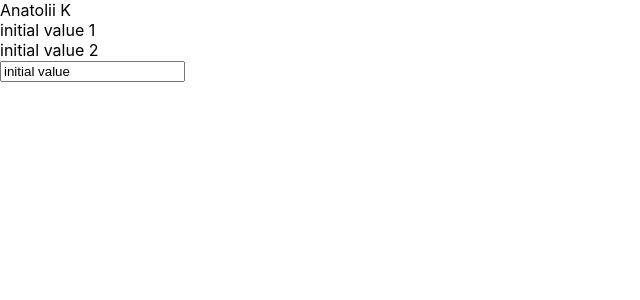
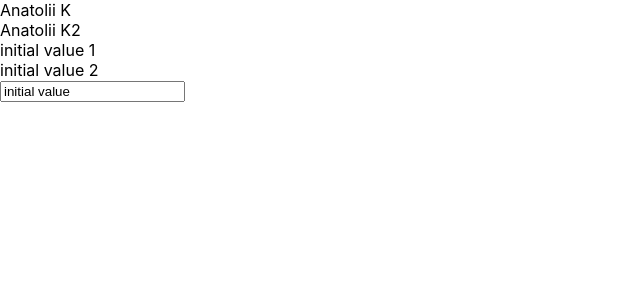
Before and after one commit to sanbir/test-react, a React (Create React App) app: page / in a window 1280 px wide. Shown: the top 300 px of the page, without its empty margins (0-640 px from the left). Built offline with nearby package versions, Linux system fonts and the light colour scheme.

Commit message:
added name2

```diff
--- a/src/App.js
+++ b/src/App.js
@@ -8,6 +8,7 @@ function App() {
   return (
     <div>
         <div>Anatolii K</div>
+        <div>Anatolii K2</div>
         <ContextUsage/>
     </div>
   );
```
